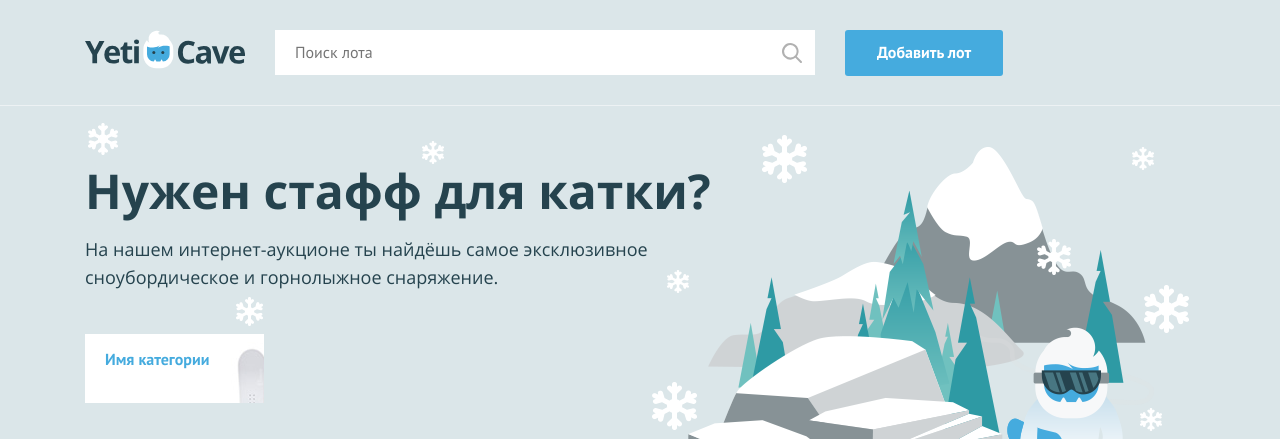
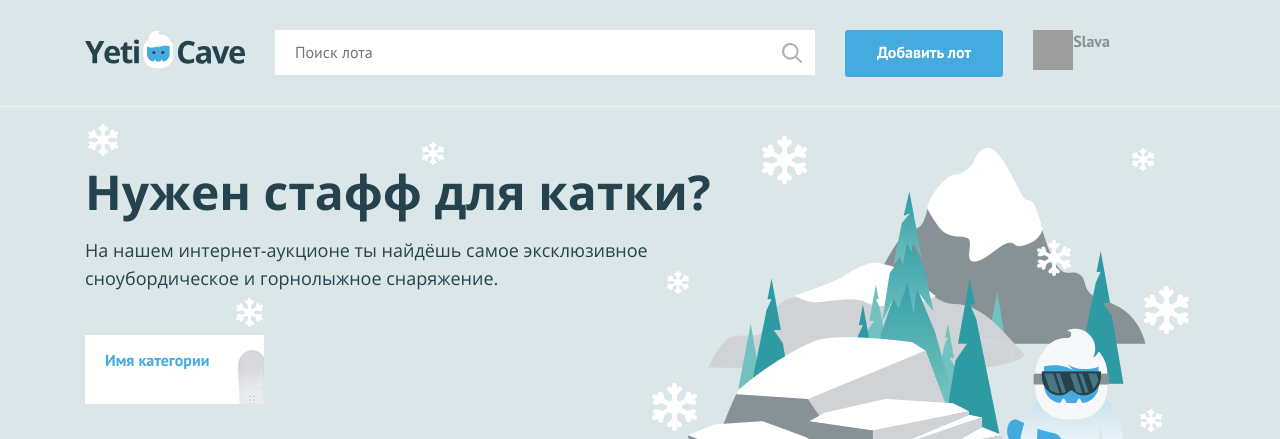
Before and after one commit to insanekinge/yeticave, a PHP site: page / in a window 1280 px wide. Shown: the top 439 px of the page. Run offline with PHP 8.4, Linux system fonts and the light colour scheme; grey boxes are pictures that could not be loaded.

Commit message:
task_1 add header user tip

```diff
--- a/index.php
+++ b/index.php
@@ -1,7 +1,7 @@
 <?php
 $is_auth = rand(0, 1);
 
-$user_name = ''; // укажите здесь ваше имя
+$user_name = 'Slava'; // укажите здесь ваше имя
 ?>
 <!DOCTYPE html>
 <html lang="ru">
@@ -27,9 +27,28 @@ $user_name = ''; // укажите здесь ваше имя
         <a class="main-header__add-lot button" href="pages/add-lot.html">Добавить лот</a>
 
         <nav class="user-menu">
+            <?php if ($is_auth == 1): ?>
 
+                <div class="user-menu__image">
+                    <img src="$user_name" width="40" height="40" alt="Пользователь">
+                </div>
+                <div class="user-menu__logged">
+                    <p>Slava</p>
+                </div>
+
+            <?php else: ?>
+
+                <ul class="user-menu__list">
+                    <li class="user-menu__item">
+                        <a href="#">Регистрация</a>
+                    </li>
+                    <li class="user-menu__item">
+                        <a href="#">Вход</a>
+                    </li>
+                </ul>
+
+            <?php endif; ?>
         <!-- здесь должен быть PHP код для показа меню и данных пользователя -->
-
         </nav>
     </div>
 </header>
```
